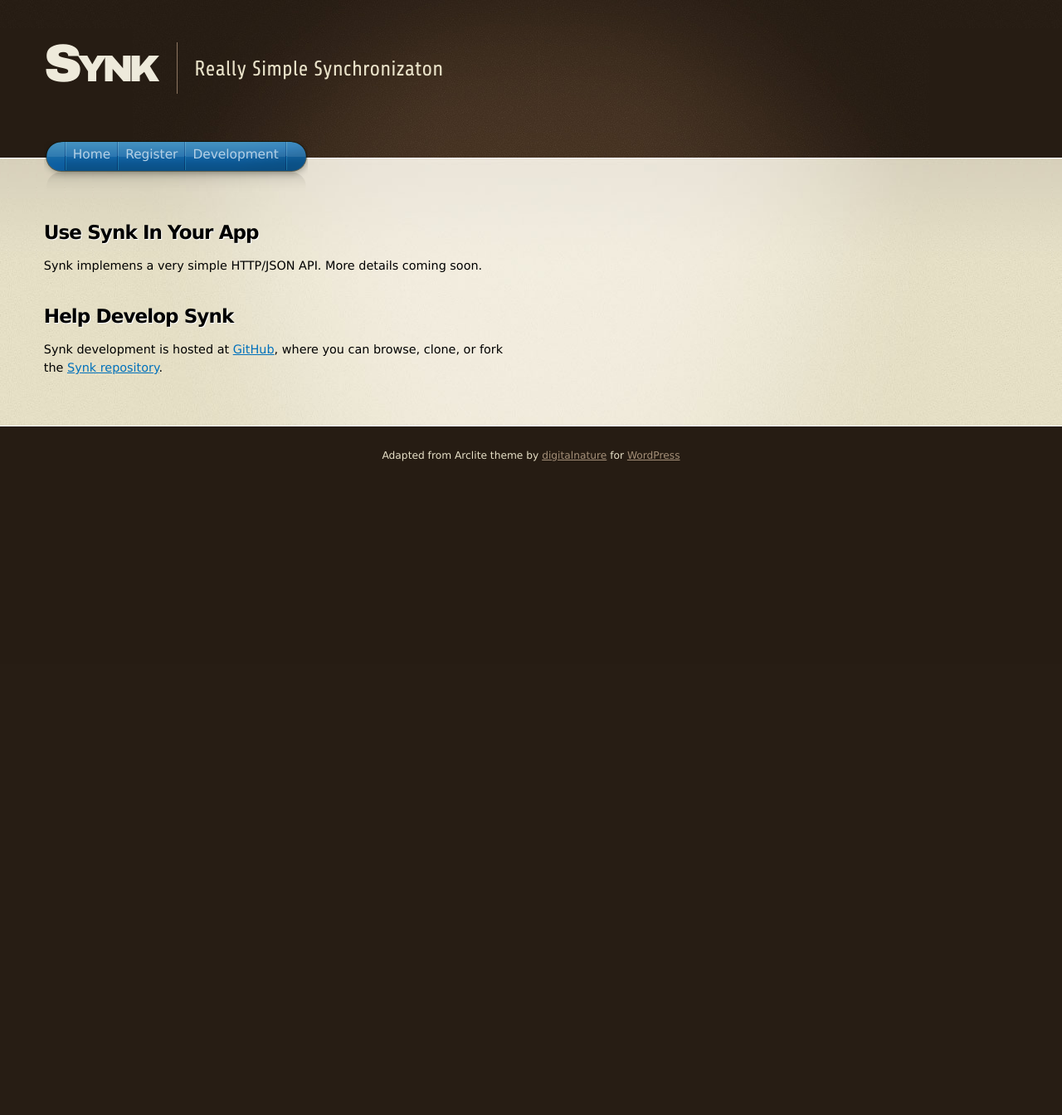
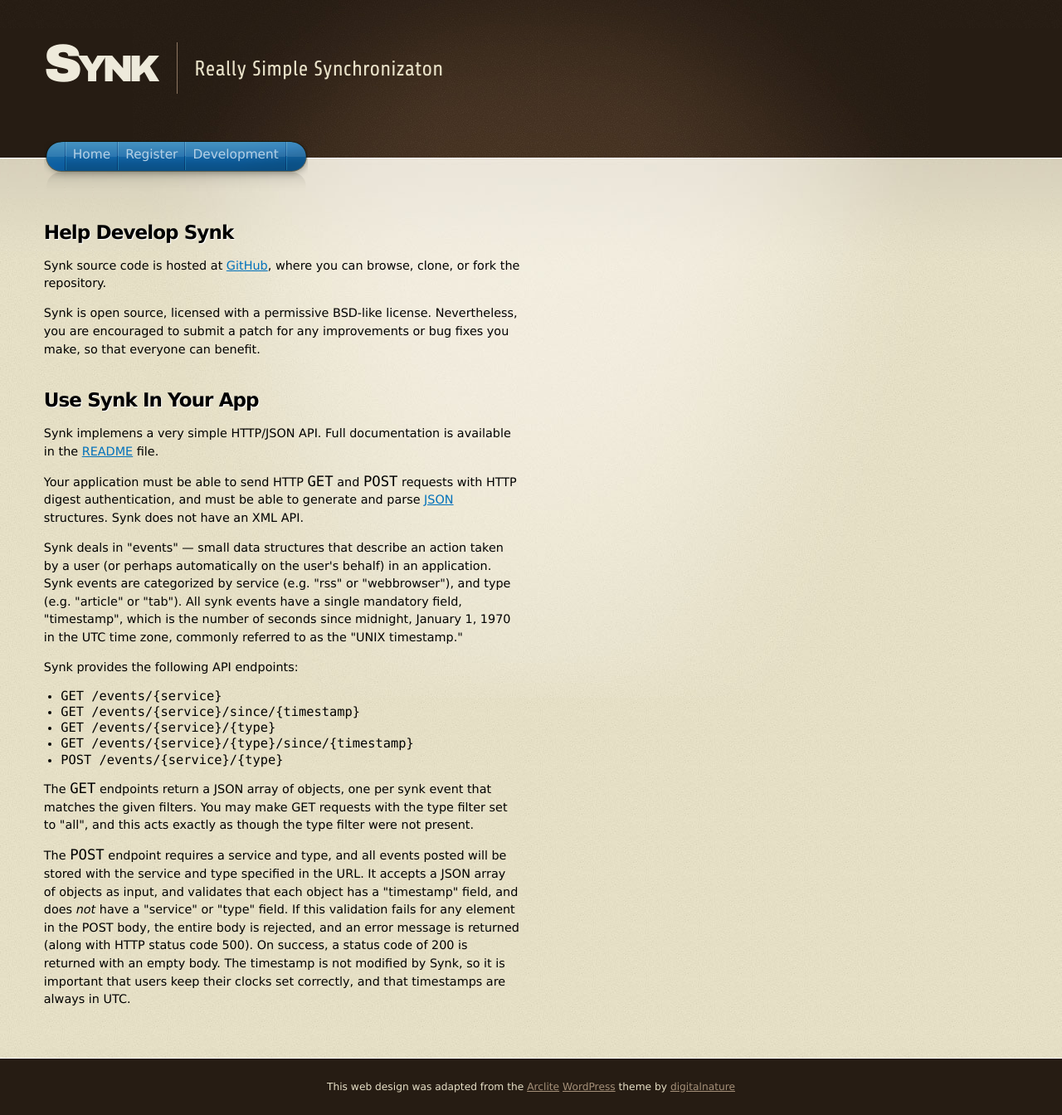
Before and after one commit to dcrosta/synk, a Django app: template synk/templates/dev.html in a window 1280 px wide. Shown: the whole page at 83% size. Before the commit the page ends 556 px from the top, so only its background shows below. Run offline with Django 3.2, Linux system fonts and the light colour scheme; the template is opened without the code that fills it, so the values that code supplies are empty.

Commit message:
clean up static pages, add developer info

```diff
--- a/synk/templates/base.html
+++ b/synk/templates/base.html
@@ -81,7 +81,7 @@
           <div class="copyright">
             <p>
             <!-- please do not remove this. respect the authors :) -->
-            Adapted from Arclite theme by <a href="http://digitalnature.ro/projects/arclite">digitalnature</a> for <a href="http://wordpress.org/">WordPress</a></p>
+            This web design was adapted from the <a href="http://digitalnature.ro/projects/arclite">Arclite</a> <a href="http://wordpress.org/">WordPress</a> theme by <a href="http://digitalnature.ro/">digitalnature</a></p>
           </div>
         </div>
         <!-- /page block -->
--- a/synk/templates/dev.html
+++ b/synk/templates/dev.html
@@ -1,27 +1,83 @@
 {% extends "base.html" %}
 
-{% block title %}Register - Synk{% endblock %}
+{% block title %}Development - Synk{% endblock %}
 
 {% block body %}
+                      <div class="post-header">
+                        <h3 class="post-title">Help Develop Synk</h3>
+                      </div>
+
+                      <div class="post-content clearfix">
+                        <p>
+                        Synk source code is hosted at
+                        <a href="http://github.com/dcrosta/synk">GitHub</a>, where you can browse,
+                        clone, or fork the repository.
+                        </p>
+
+                        <p>
+                        Synk is open source, licensed with a permissive BSD-like license.
+                        Nevertheless, you are encouraged to submit a patch for any improvements or
+                        bug fixes you make, so that everyone can benefit.
+                        </p>
+                      </div>
+
                       <div class="post-header">
                         <h3 class="post-title">Use Synk In Your App</h3>
                       </div>
 
                       <div class="post-content clearfix">
                         <p>
-                        Synk implemens a very simple HTTP/JSON API. More details coming soon.
+                        Synk implemens a very simple HTTP/JSON API. Full documentation is available
+                        in the <a href="http://github.com/dcrosta/synk/tree/master/README">README</a>
+                        file.
                         </p>
-                      </div>
 
-                      <div class="post-header">
-                        <h3 class="post-title">Help Develop Synk</h3>
-                      </div>
+                        <p>
+                        Your application must be able to send HTTP <code>GET</code> and
+                        <code>POST</code> requests with HTTP digest authentication, and must be able
+                        to generate and parse <a href="http://json.org/">JSON</a> structures. Synk
+                        does not have an XML API.
+                        </p>
 
-                      <div class="post-content clearfix">
                         <p>
-                        Synk development is hosted at <a href="http://www.github.com/">GitHub</a>,
-                        where you can browse, clone, or fork the
-                        <a href="http://github.com/dcrosta/synk/tree/master">Synk repository</a>.
+                        Synk deals in "events" &#8212; small data structures that describe an action
+                        taken by a user (or perhaps automatically on the user's behalf) in an
+                        application. Synk events are categorized by service (e.g. "rss" or
+                        "webbrowser"), and type (e.g. "article" or "tab"). All synk events have a
+                        single mandatory field, "timestamp", which is the number of seconds since
+                        midnight, January 1, 1970 in the UTC time zone, commonly referred to as the
+                        "UNIX timestamp."
+                        </p>
+
+                        <p>
+                        Synk provides the following API endpoints:
+                        </p>
+
+                        <ul>
+                          <li><code>GET /events/{service}</code></li>
+                          <li><code>GET /events/{service}/since/{timestamp}</code></li>
+                          <li><code>GET /events/{service}/{type}</code></li>
+                          <li><code>GET /events/{service}/{type}/since/{timestamp}</code></li>
+                          <li><code>POST /events/{service}/{type}</code></li>
+                        </ul>
+
+                        <p>
+                        The <code>GET</code> endpoints return a JSON array of objects, one per synk
+                        event that matches the given filters. You may make GET requests with the
+                        type filter set to "all", and this acts exactly as though the type filter
+                        were not present.
+                        </p>
+
+                        <p>
+                        The <code>POST</code> endpoint requires a service and type, and all events
+                        posted will be stored with the service and type specified in the URL. It
+                        accepts a JSON array of objects as input, and validates that each object has
+                        a "timestamp" field, and does <em>not</em> have a "service" or "type" field.
+                        If this validation fails for any element in the POST body, the entire body
+                        is rejected, and an error message is returned (along with HTTP status code
+                        500). On success, a status code of 200 is returned with an empty body.
+                        The timestamp is not modified by Synk, so it is important that users keep
+                        their clocks set correctly, and that timestamps are always in UTC.
                         </p>
                       </div>
 {% endblock %}
--- a/synk/templates/register.html
+++ b/synk/templates/register.html
@@ -9,9 +9,9 @@
 
                       <div class="post-content clearfix">
                         <p>
-                        Synk just needs a unique username and password so that we can keep your
-                        items separate from everybody else's. Your password should be at least 6
-                        characters long, but may be as long as you like.
+                        Synk requires a unique username and password so that we can keep your info
+                        separate from other users'. Your password should be at least 6 characters
+                        long, but may be as long as you like.
                         </p>
                         <p>
                         Be sure to remember the username and password you enter here. Since we don't
```
Also changed, not shown: synk/templates/index.html (+19 -5 lines).
